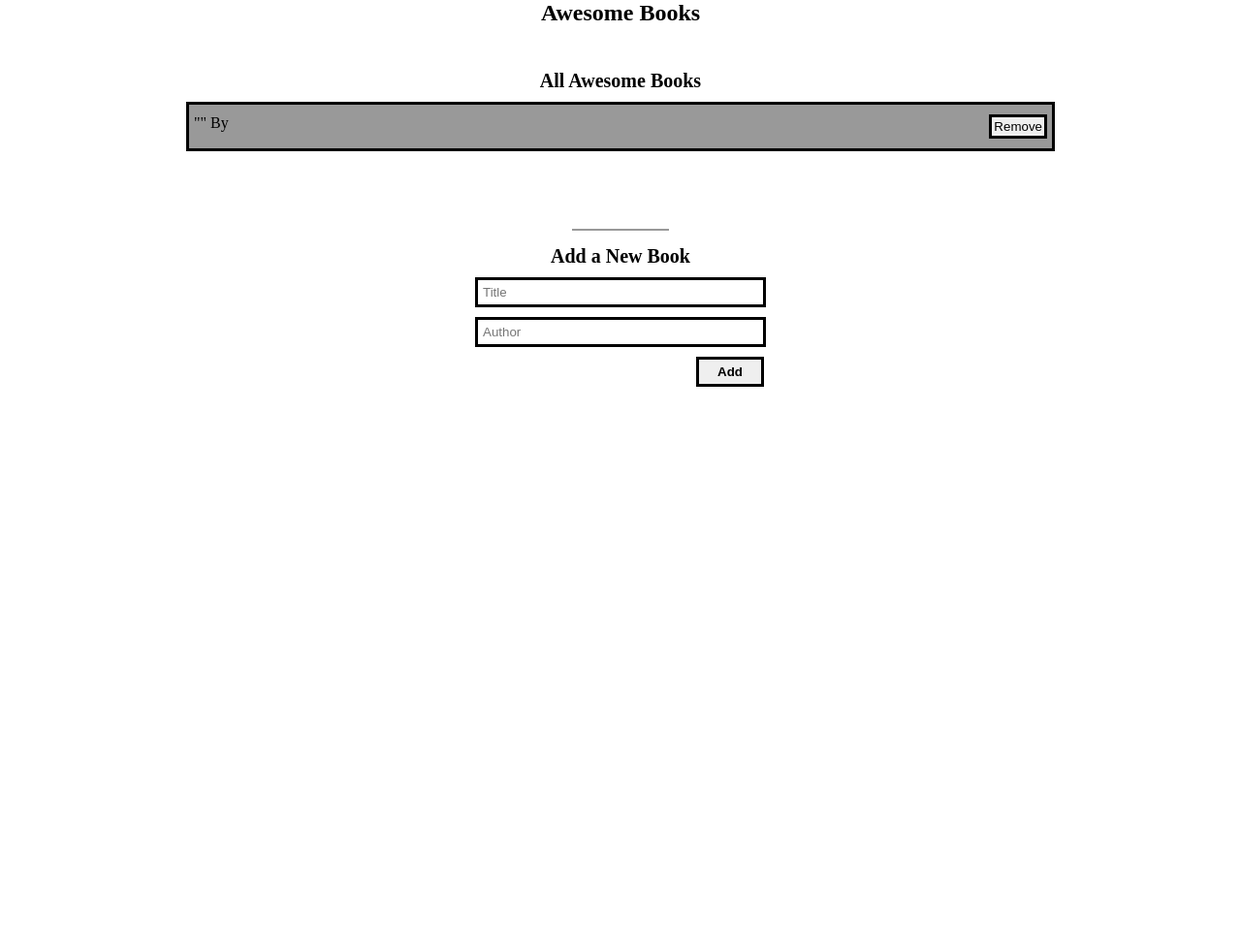
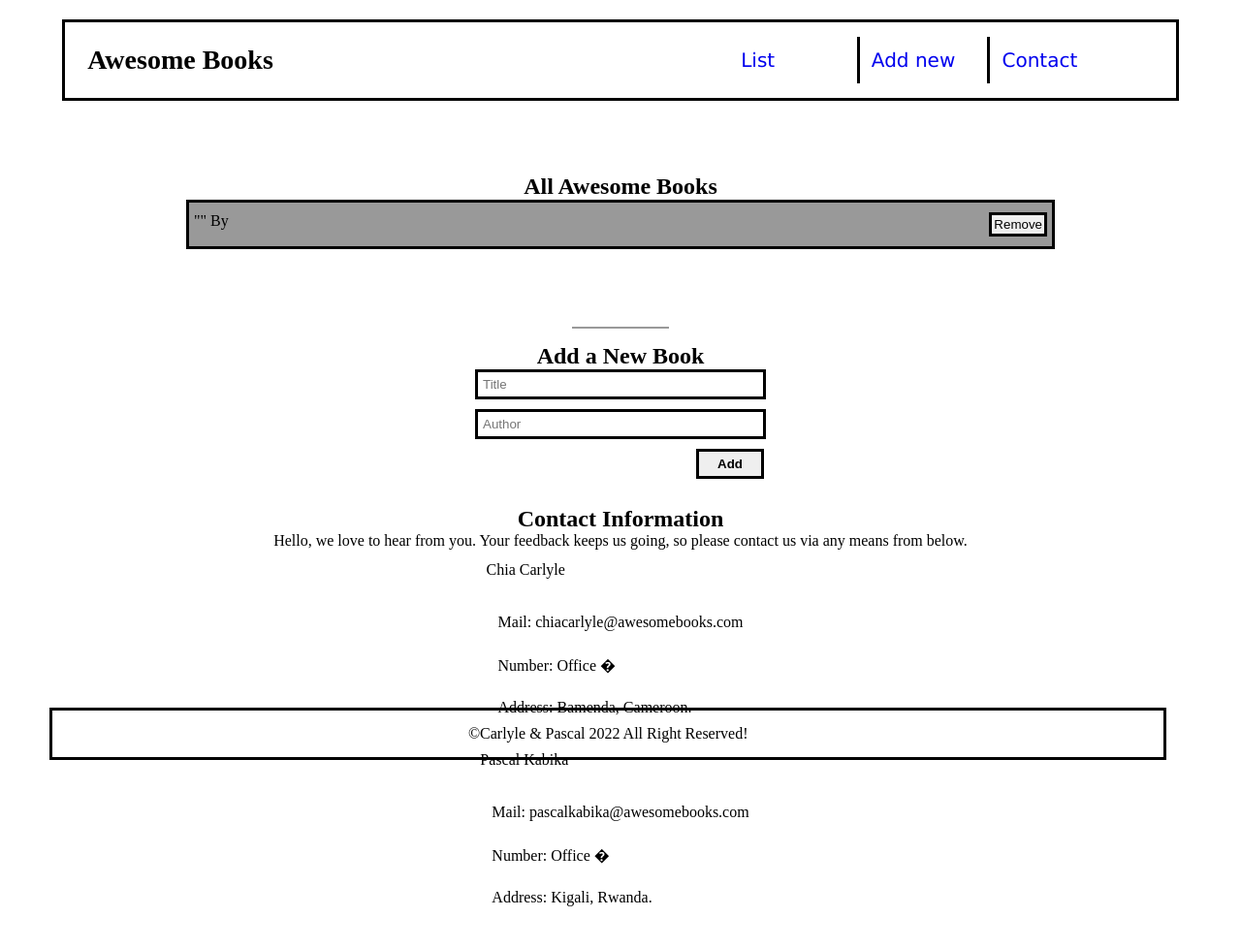
Before and after one commit to carlylechia/Awesome-Book-Codes, a website: page index.html in a window 1280 px wide. Shown: the whole page at 97% size. Before the commit the page ends 800 px from the top, so only its background shows below. Drawn offline with Linux system fonts and the light colour scheme.

Commit message:
Update the markup to contain all three sections and also add styling

```diff
--- a/books.css
+++ b/books.css
@@ -5,13 +5,52 @@
 }
 
 h1 {
-  margin: 0 auto;
-  text-align: center;
+  border-top: 1.6px solid black;
+  padding-top: 20px;
 }
 
-h2 {
+li {
+  display: flex;
+  justify-content: space-between;
+  padding: 12px;
+}
+
+.nav {
+  display: flex;
+  justify-content: space-between;
+  border: 3px solid #000;
+  align-items: center;
+  padding: 12px;
+  width: 90%;
+  margin: 0 auto;
+  margin-top: 20px;
+}
+
+.nav h1 {
+  border: none;
+  font-size: 28px;
+  padding: 1%;
+}
+
+.nav ul {
+  display: flex;
+  width: 40%;
+}
+
+.nav ul li {
+  list-style-type: none;
+  border-right: 3px solid #000;
+  width: 30%;
+}
+
+.nav ul li a {
+  text-decoration: none;
+  font-family: Verdana, Geneva, Tahoma, sans-serif;
   font-size: 20px;
-  margin-bottom: 10px;
+}
+
+.nav ul .nobd {
+  border-right: none;
 }
 
 .section1,
@@ -100,3 +139,31 @@ form button {
   position: relative;
   left: 76%;
 }
+
+.footer {
+  border: 3px solid #000;
+  text-align: center;
+  padding: 15px;
+  position: absolute;
+  bottom: 2%;
+  left: 4%;
+  width: 90%;
+}
+
+.hide {
+  display: none;
+}
+
+.active-btn {
+  background-color: black;
+  color: white;
+  border: 0.7px solid white;
+  border-radius: 7%;
+  padding: 4px;
+}
+
+.time-div {
+  display: flex;
+  justify-content: flex-end;
+  margin: 30px 5% 0 0;
+}
--- a/index.html
+++ b/index.html
@@ -12,6 +12,11 @@
   <body>
     <nav class="nav">
       <h1 class="nav-title">Awesome Books</h1>
+      <ul>
+        <li><a href="#" id="list">List</a></li>
+        <li><a href="#" id="addNew">Add new</a></li>
+        <li class="nobd"><a href="#" id="contact">Contact</a></li>
+      </ul>
     </nav>
     <div class="time-div">
       <p class="time"></p>
@@ -42,6 +47,35 @@
       </form>
     </section>
 
+    <section class="dis-none section3">
+      <h2>Contact Information</h1>
+      <p>Hello, we love to hear from you. Your feedback keeps us going, so please contact us via any means from below.</p>
+      <ul>
+        <li>Chia Carlyle</li>
+        <li>
+          <ul>
+            <li>Mail: chiacarlyle@awesomebooks.com</li>
+            <li>Number: Office &#0100110100110;</li>
+            <li>Address: Bamenda, Cameroon.</li>
+          </ul>
+        </li>
+      </ul>
+      <ul>
+        <li>Pascal Kabika</li>
+        <li>
+          <ul>
+            <li>Mail: pascalkabika@awesomebooks.com</li>
+            <li>Number: Office &#0100110100110;</li>
+            <li>Address: Kigali, Rwanda.</li>
+          </ul>
+        </li>
+      </ul>
+    </section>
+
+    <footer class="footer">
+      <p>&copy;Carlyle & Pascal 2022 All Right Reserved!</p>
+    </footer>
+
     <script src="classes.js"></script>
   </body>
 </html>
```
